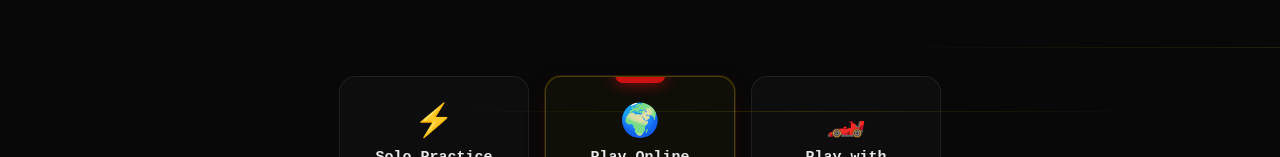
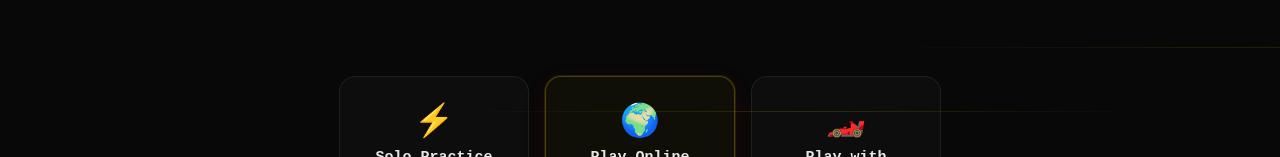
Before and after one commit to arr-in/flashtype, a React (Vite) app in the folder client/: page / in a window 1280 px wide. Shown: the part 297-454 px from the top of the page. Built offline with nearby package versions, Linux system fonts and the light colour scheme; no server answers.

Commit message:
fix: remove LIVE badge from Play Online card

```diff
--- a/client/src/pages/Home.jsx
+++ b/client/src/pages/Home.jsx
@@ -25,14 +25,13 @@ function FlashLogo({ size = 64 }) {
   );
 }
 
-function ModeCard({ icon, title, desc, featured, badge, onClick }) {
+function ModeCard({ icon, title, desc, featured, onClick }) {
   return (
     <button
       type="button"
       className={`hm-card${featured ? " hm-card--featured" : ""}`}
       onClick={onClick}
     >
-      {badge && <span className="hm-card-badge">{badge}</span>}
       <span className="hm-card-icon">{icon}</span>
       <span className="hm-card-title">{title}</span>
       <span className="hm-card-desc">{desc}</span>
@@ -142,7 +141,6 @@ function Home() {
               title="Play Online"
               desc="Match with a random opponent"
               featured
-              badge="LIVE"
               onClick={() => navigate("/online")}
             />
             <ModeCard
@@ -165,7 +163,6 @@ function Home() {
               title="Play Online"
               desc="Match with a random opponent"
               featured
-              badge="LIVE"
               onClick={() => handleGuestModeClick("/online")}
             />
             <ModeCard
```
